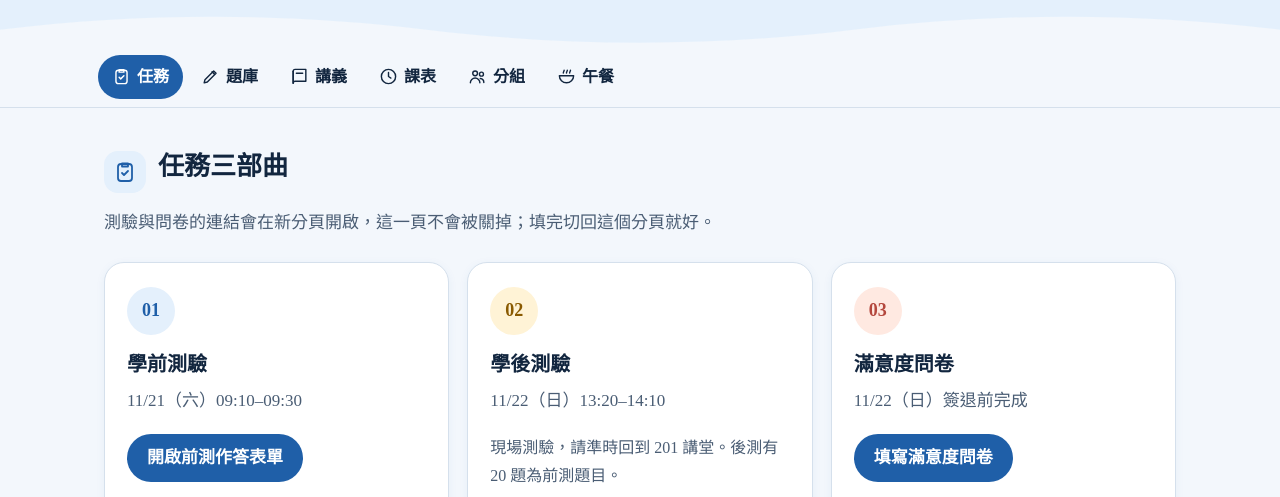
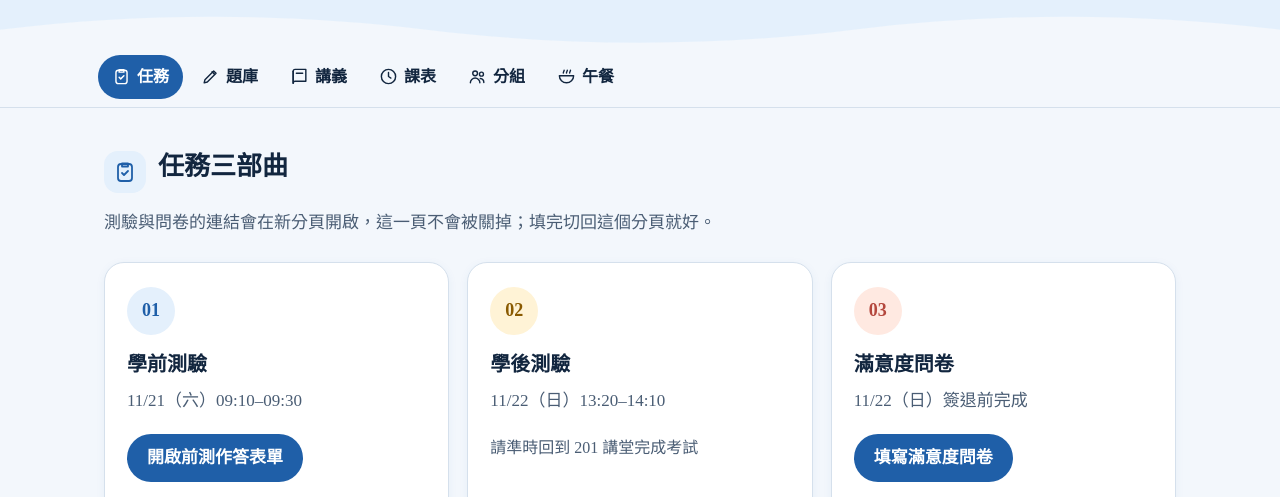
Before and after one commit to 0910211-Tina/pedi-symposium-115, a plain HTML site: page index.html in a window 1280 px wide. Shown: the part 303-800 px from the top of the page. Drawn offline with Linux system fonts and the light colour scheme.

Commit message:
學後測驗提示文字
Co-Authored-By: Claude Opus 5.5 <noreply@anthropic.com>
Claude-Session: https://claude.ai/code/session_01MRDE8KaYWatkEFiyQKHgfq

```diff
--- a/index.html
+++ b/index.html
@@ -991,7 +991,7 @@ const TASKS = [
   { id: "pretest",  title: "學前測驗", at: "2026-11-21T09:10", until: "2026-11-21T09:30", when: "11/21（六）09:10–09:30",
     tip: "不用辛苦截圖考題，題庫分頁有考題提供大家複習。" },
   { id: "posttest", title: "學後測驗", at: "2026-11-22T13:20", until: "2026-11-22T14:10", when: "11/22（日）13:20–14:10", noLink: true,
-    tip: "現場測驗，請準時回到 201 講堂。後測有 20 題為前測題目。" },
+    tip: "請準時回到 201 講堂完成考試" },
   { id: "feedback", title: "滿意度問卷", at: "2026-11-22T16:20", until: "2026-11-22T16:40", when: "11/22（日）簽退前完成",
     tip: "填完記得提交，憑完成頁面簽退喔 !!" },
 ];
```
